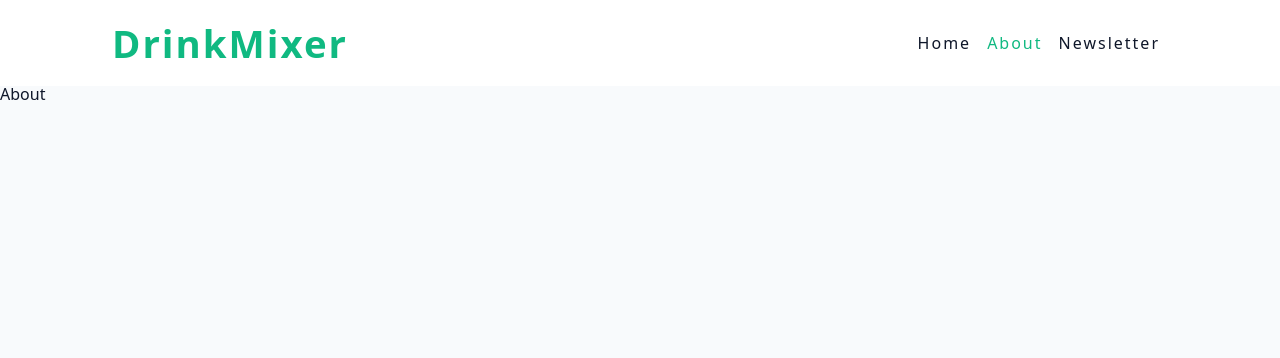
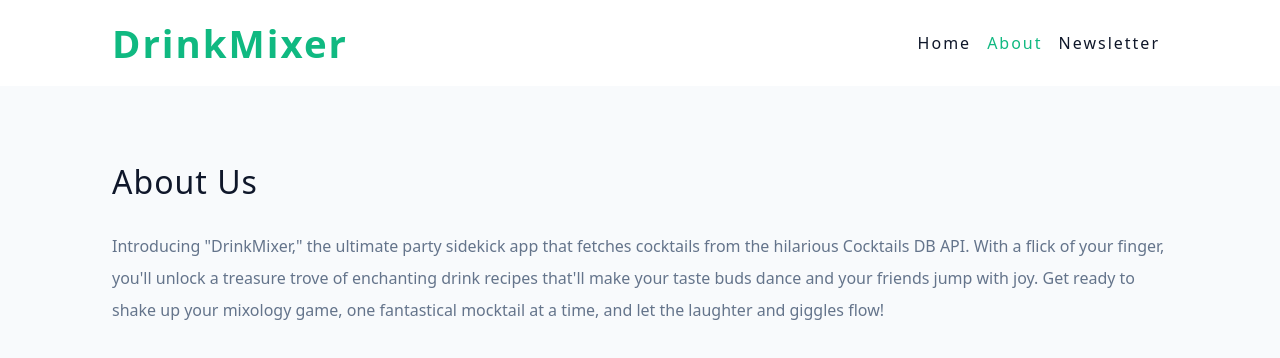
Before and after one commit to season101/DrinkMixer, a React (Vite) app: page /about in a window 1280 px wide. Shown: the top 358 px of the page. Built offline with nearby package versions, Linux system fonts and the light colour scheme.

Commit message:
Added Error Page and Styled it

```diff
--- a/src/App.jsx
+++ b/src/App.jsx
@@ -12,6 +12,7 @@
   {
     path: '/',
     element: <HomeLayout />,
+    errorElement: <Error />,
     children: [
       {
         index: true,
--- a/src/assets/wrappers/ErrorPage.js
+++ b/src/assets/wrappers/ErrorPage.js
@@ -4,19 +4,20 @@
   min-height: 100vh;
   text-align: center;
   display: flex;
+  flex-direction: column;
   align-items: center;
   justify-content: center;
   img {
-    width: 90vw;
+    width: 90%;
     max-width: 600px;
     display: block;
     margin-bottom: 2rem;
     margin-top: -3rem;
   }
+
   h3 {
     margin-bottom: 0.5rem;
   }
-
   p {
     line-height: 1.5;
     margin-top: 0.5rem;
--- a/src/pages/About.jsx
+++ b/src/pages/About.jsx
@@ -1,8 +1,20 @@
 import React from 'react';
-import { Link } from 'react-router-dom';
+import Wrapper from '../assets/wrappers/AboutPage.js';
 
 const About = () => {
-  return <div>About</div>;
+  return (
+    <Wrapper>
+      <h3>About us</h3>
+      <p>
+        Introducing "DrinkMixer," the ultimate party sidekick app that fetches
+        cocktails from the hilarious Cocktails DB API. With a flick of your
+        finger, you'll unlock a treasure trove of enchanting drink recipes
+        that'll make your taste buds dance and your friends jump with joy. Get
+        ready to shake up your mixology game, one fantastical mocktail at a
+        time, and let the laughter and giggles flow!
+      </p>
+    </Wrapper>
+  );
 };
 
 export default About;
--- a/src/pages/Error.jsx
+++ b/src/pages/Error.jsx
@@ -1,7 +1,26 @@
 import React from 'react';
-
+import Wrapper from '../assets/wrappers/ErrorPage';
+import { Link, useRouteError } from 'react-router-dom';
+import img from '../assets/not-found.svg';
 const Error = () => {
-  return <div>Error</div>;
+  const { status, data } = useRouteError();
+  if (status === 404) {
+    return (
+      <Wrapper>
+        <img src={img} alt="not found" />
+        <h3>Ohh!</h3>
+        <p>We can't see to find page you are looking for.</p>
+        <Link to="/">back home</Link>
+      </Wrapper>
+    );
+  }
+  return (
+    <Wrapper>
+      <div>
+        <h3>something went wrong</h3>
+      </div>
+    </Wrapper>
+  );
 };
 
 export default Error;
--- a/src/pages/HomeLayout.jsx
+++ b/src/pages/HomeLayout.jsx
@@ -6,7 +6,9 @@
   return (
     <>
       <NavBar />
-      <Outlet />
+      <section className="page">
+        <Outlet />
+      </section>
     </>
   );
 };
```
